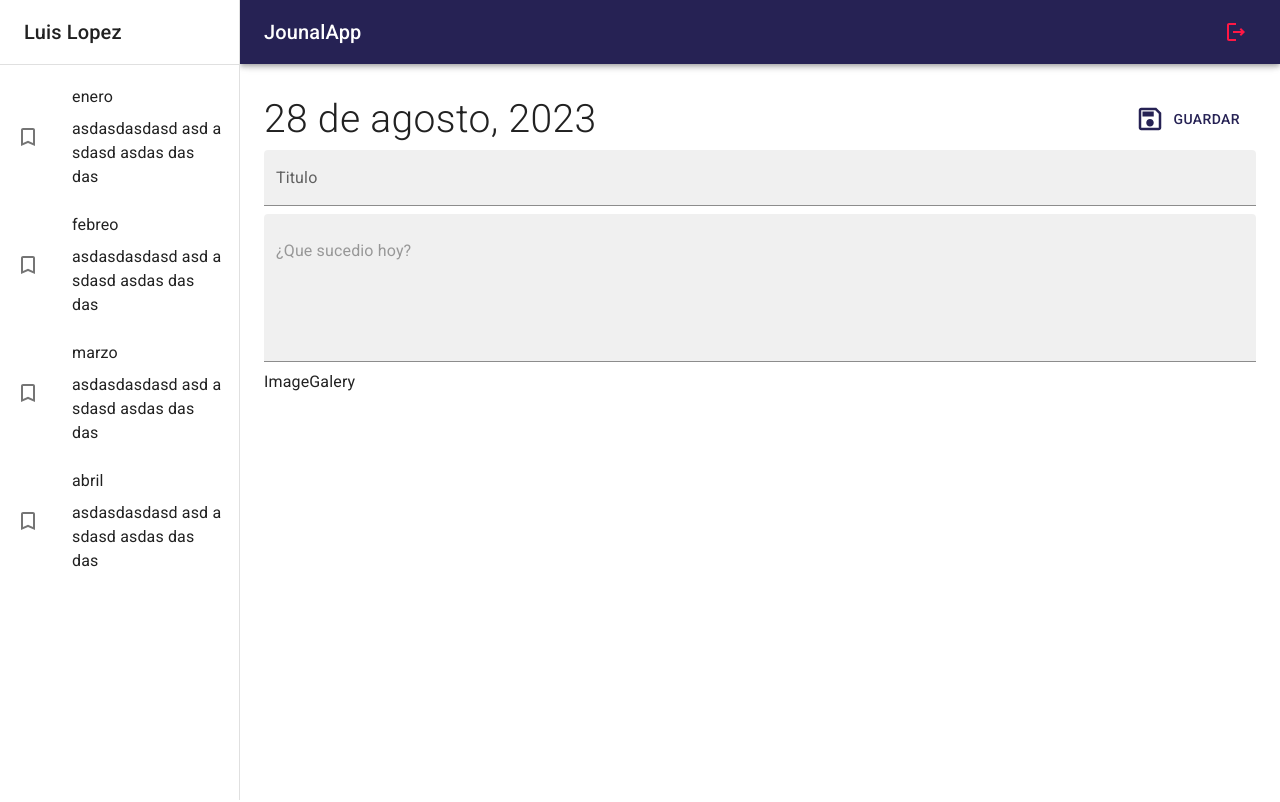
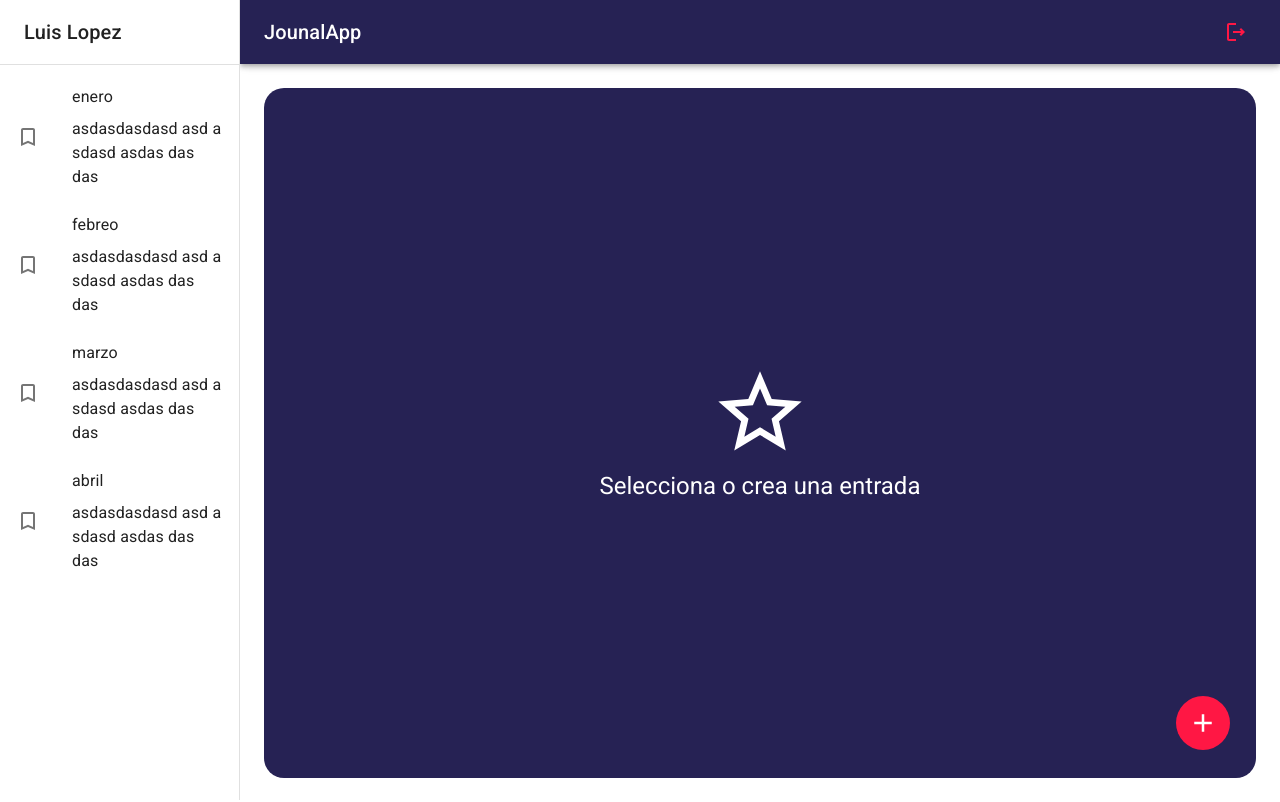
Before and after one commit to luisxhl7/Journal-App, a React (Vite) app: page / in a window 1280 px wide. Built offline with nearby package versions, Linux system fonts and the light colour scheme.

Commit message:
adding button float of add note and galery

```diff
--- a/src/journal/components/ImageGalery.jsx
+++ b/src/journal/components/ImageGalery.jsx
@@ -1,5 +1,70 @@
+import { ImageList, ImageListItem } from "@mui/material"
+
+
 export const ImageGalery = () => {
   return (
-    <div>ImageGalery</div>
+    <ImageList fullWidth sx={{ width: '100%', height: 'auto' }} cols={4} rowHeight='auto'>
+      {itemData.map((item) => (
+        <ImageListItem key={item.img}>
+          <img
+            srcSet={`${item.img}?w=164&h=164&fit=crop&auto=format&dpr=2 2x`}
+            src={`${item.img}?w=164&h=164&fit=crop&auto=format`}
+            alt={item.title}
+            loading="lazy"
+          />
+        </ImageListItem>
+      ))}
+    </ImageList>
   )
 }
+
+const itemData = [
+    {
+      img: 'https://images.unsplash.com/photo-1551963831-b3b1ca40c98e',
+      title: 'Breakfast',
+    },
+    {
+      img: 'https://images.unsplash.com/photo-1551782450-a2132b4ba21d',
+      title: 'Burger',
+    },
+    {
+      img: 'https://images.unsplash.com/photo-1522770179533-24471fcdba45',
+      title: 'Camera',
+    },
+    {
+      img: 'https://images.unsplash.com/photo-1444418776041-9c7e33cc5a9c',
+      title: 'Coffee',
+    },
+    {
+      img: 'https://images.unsplash.com/photo-1533827432537-70133748f5c8',
+      title: 'Hats',
+    },
+    {
+      img: 'https://images.unsplash.com/photo-1558642452-9d2a7deb7f62',
+      title: 'Honey',
+    },
+    {
+      img: 'https://images.unsplash.com/photo-1516802273409-68526ee1bdd6',
+      title: 'Basketball',
+    },
+    {
+      img: 'https://images.unsplash.com/photo-1518756131217-31eb79b20e8f',
+      title: 'Fern',
+    },
+    {
+      img: 'https://images.unsplash.com/photo-1597645587822-e99fa5d45d25',
+      title: 'Mushrooms',
+    },
+    {
+      img: 'https://images.unsplash.com/photo-1567306301408-9b74779a11af',
+      title: 'Tomato basil',
+    },
+    {
+      img: 'https://images.unsplash.com/photo-1471357674240-e1a485acb3e1',
+      title: 'Sea star',
+    },
+    {
+      img: 'https://images.unsplash.com/photo-1589118949245-7d38baf380d6',
+      title: 'Bike',
+    },
+  ];
--- a/src/journal/pages/JournalPage.jsx
+++ b/src/journal/pages/JournalPage.jsx
@@ -1,9 +1,11 @@
 import { JournalLayout } from "../layout"
 import { NothigSelectedView } from "../components/NothigSelectedView"
 import { NoteView } from "../components/NoteView"
+import { IconButton } from "@mui/material"
+import { AddOutlined } from "@mui/icons-material"
 
 export const JournalPage = () => {
-  const haveNote = true
+  const haveNote = false
   return (
     <JournalLayout>
       {haveNote ?
@@ -11,6 +13,20 @@
         :
         <NothigSelectedView/>
       }
+      <IconButton
+        size="large"
+        sx={{
+          color: 'white',
+          backgroundColor:'error.main',
+          ':hover': {backgroundColor: 'error.main', opacity: 0.9},
+          position: 'fixed',
+          right: 50,
+          bottom: 50,
+
+        }}
+      >
+        <AddOutlined sx={{fontSize: 30 }}/>
+      </IconButton>
     </JournalLayout>
   )
 }
```
